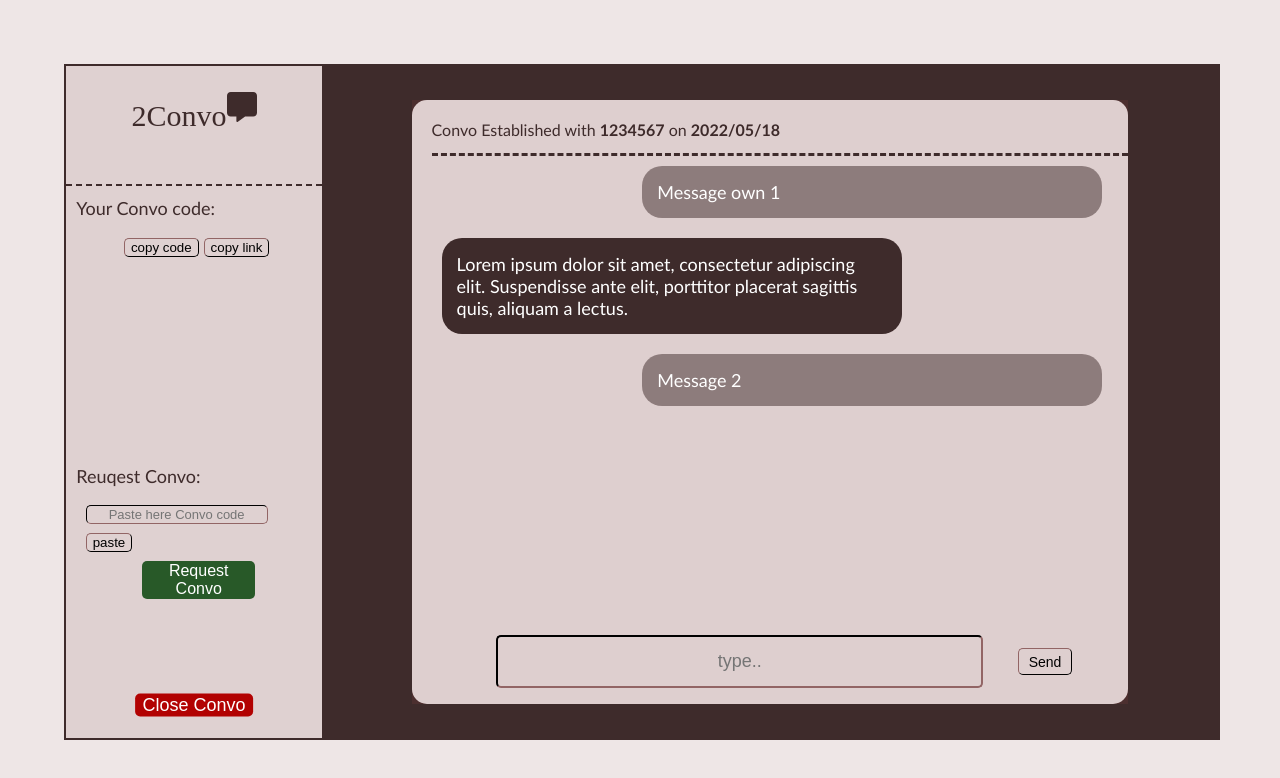
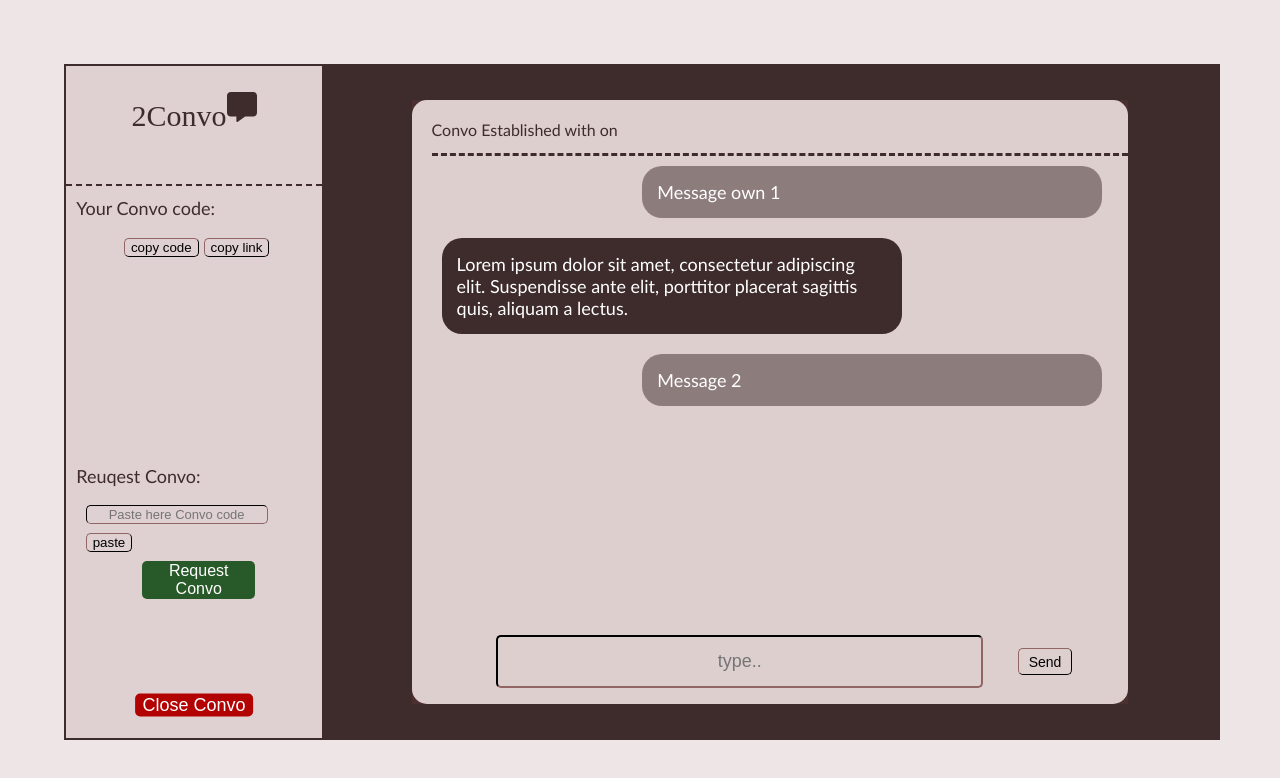
Before and after one commit to Harrabi-A/2Convo, a React (Create React App) app in the folder client/: page / in a window 1280 px wide. Both pictures are taken after a click on the button "Request Convo". Shown: the top 778 px of the page. Built offline with nearby package versions, Linux system fonts and the light colour scheme; no server answers.

Commit message:
Update ConvoInfo.js

```diff
--- a/client/src/Components/ChatBox/Conversation/ConvoInfo/ConvoInfo.js
+++ b/client/src/Components/ChatBox/Conversation/ConvoInfo/ConvoInfo.js
@@ -1,9 +1,9 @@
 import React from "react";
 import './ConvoInfo.css';
 
-const ConvoInfo = () =>{
-    const contact = "1234567";
-    const date = "2022/05/18";
+const ConvoInfo = (props) =>{
+    const contact = props.otherCode;
+    const date = props.date;
 
     return(
         <div className="convoInfo">
```
